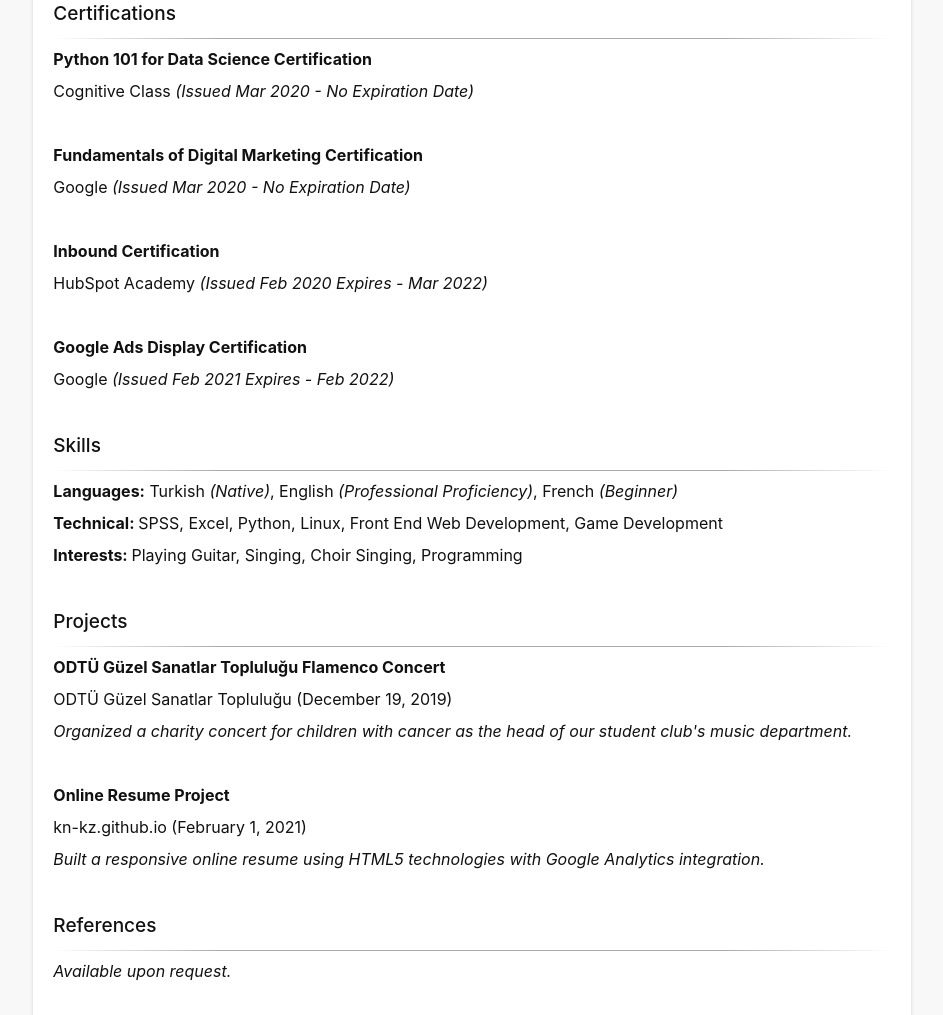
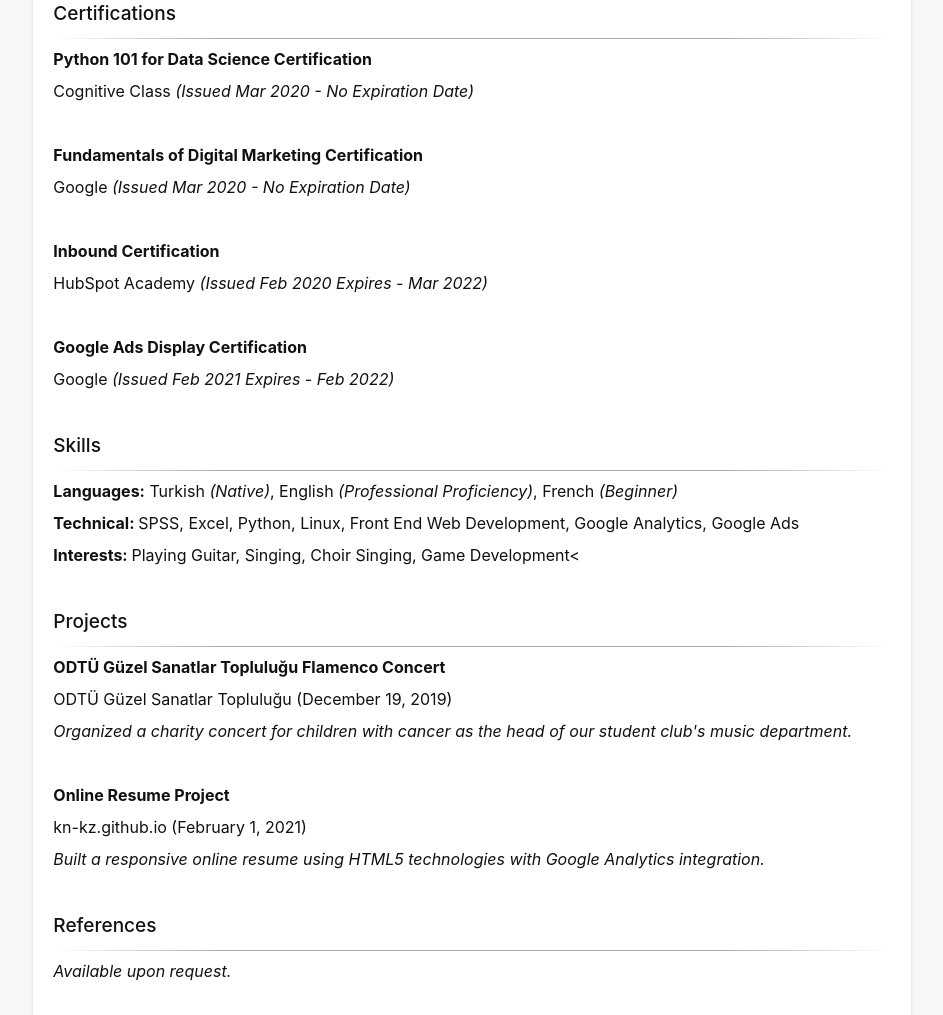
Before and after one commit to KN-KZ/KN-KZ.github.io, a website built with Parcel: page index.html in a window 1280 px wide. Shown: the part 1249-2264 px from the top of the page, without its empty margins (168-1111 px from the left). Built offline with nearby package versions, Linux system fonts and the light colour scheme.

Commit message:
new skills

```diff
--- a/index.html
+++ b/index.html
@@ -110,8 +110,8 @@ training, assisted our student club's promotional activities on the field</p>
   		<h4>Skills</h4>
   		<hr>
   		<p><b>Languages:</b> Turkish <em>(Native)</em>, English <em>(Professional Proficiency)</em>, French <em>(Beginner)</em></p>
-  		<p><b>Technical: </b>SPSS, Excel, Python, Linux, Front End Web Development, Game Development</p>
-  		<p><b>Interests: </b>Playing Guitar, Singing, Choir Singing, Programming</p>
+  		<p><b>Technical: </b>SPSS, Excel, Python, Linux, Front End Web Development, Google Analytics, Google Ads</p>
+  		<p><b>Interests: </b>Playing Guitar, Singing, Choir Singing, Game Development<</p>
   	</div>
   	<br>
   	<div id="projects">
```
